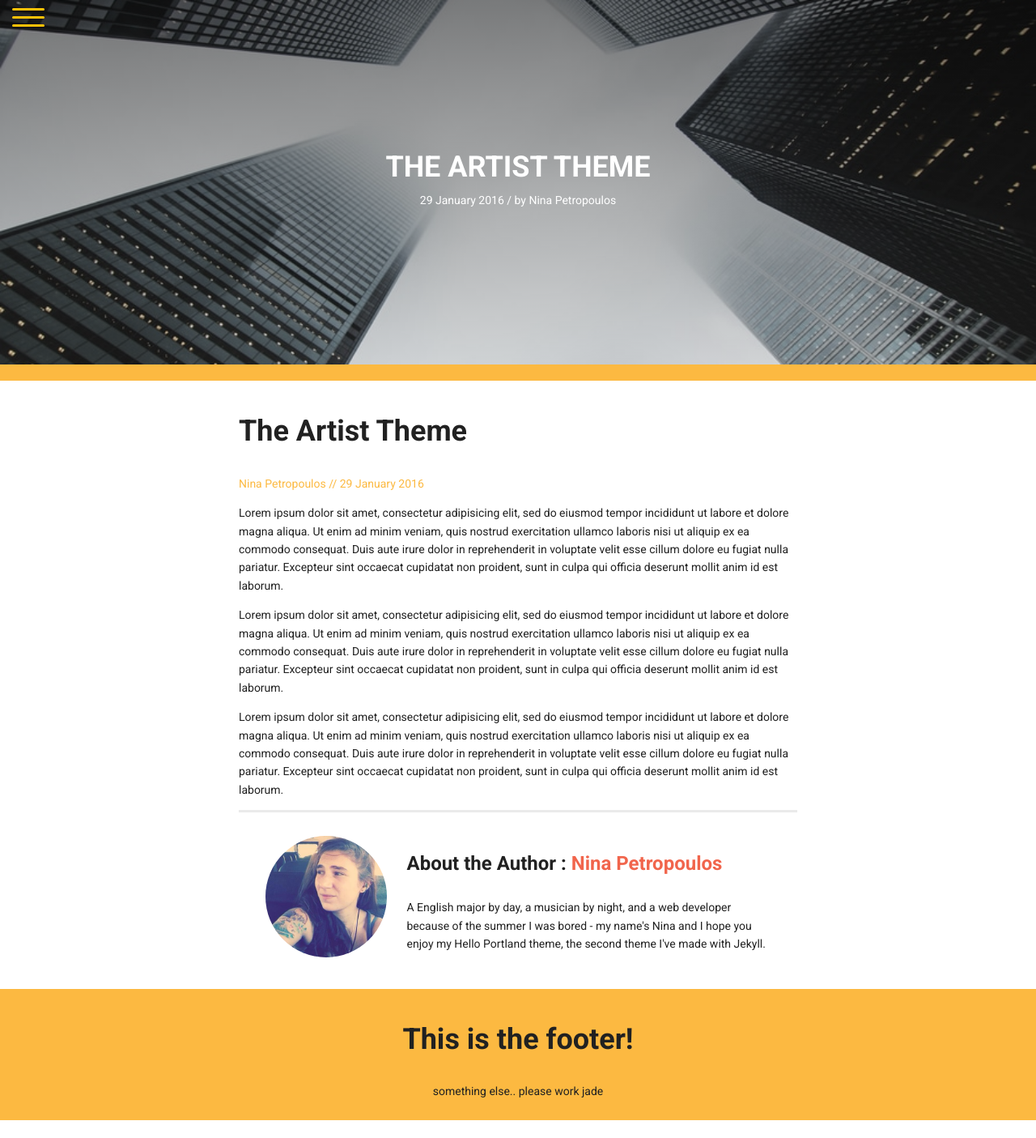
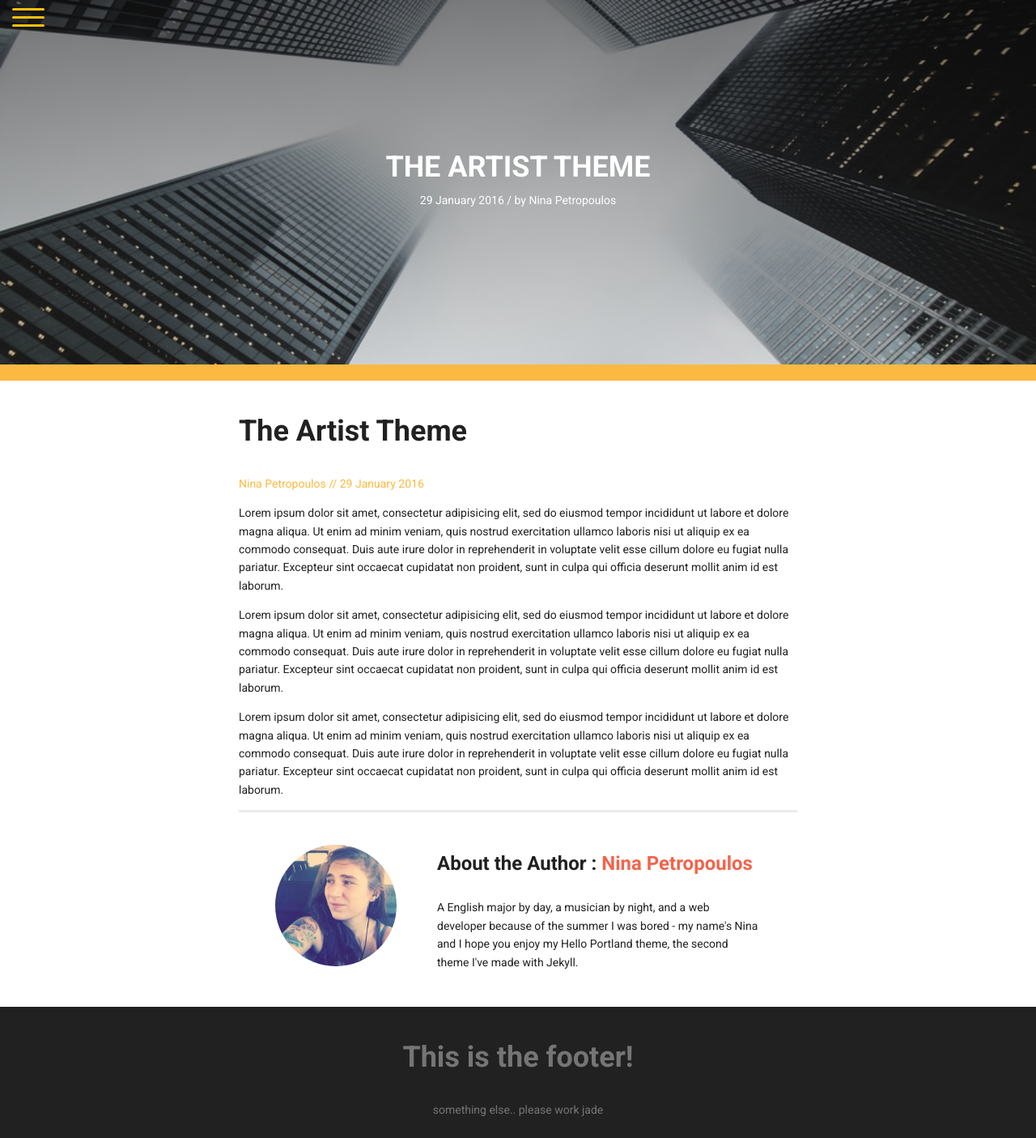
Before and after one commit to ninapetrop/Artist-Theme, a Jekyll site: the page built from _posts/2016-01-29-the-artist-theme.markdown, in a window 1280 px wide. Shown: the whole page at 81% size. Built offline with Jekyll 4.4.1, drawn with Linux system fonts in a browser that asks for light colours; nearby versions of some CDN libraries; Markdown is read by kramdown in place of the engine named in the settings; before the commit the page ends 1383 px from its top, so only the background shows below that.

Commit message:
created about page, minor style changes

```diff
--- /dev/null
+++ b/_includes/about.html
@@ -0,0 +1 @@
+<div class="flexbox wrap"><div class="post-wrap"><h1>About</h1><p> Lorem ipsum dolor sit amet, consectetur adipisicing elit. Omnis est quasi, inventore autem eveniet, dolorum animi voluptatibus vitae accusantium soluta, in doloremque, ipsam perspiciatis officia excepturi odio esse cumque adipisci.</p></div></div>
--- a/_includes/nav.html
+++ b/_includes/nav.html
@@ -1 +1 @@
-<div id="menu" class="slideout-menu slideout-closed"><div class="flexbox"><nav><h2>Menu</h2><a href="#">About</a><a href="#">Contact</a><a href="#">Archives</a></nav><div class="details"><b>Portland Theme</b><p>A Jekyll Theme</p><p class="small"> A theme for artists, creatives, ponderers and anyone else looking for a clean, responsive, and modern Jekyll theme.</p></div></div></div>
+<div id="menu" class="slideout-menu slideout-closed"><div class="flexbox"><nav><h2>Menu</h2><a href="{{ site.url }}">Home</a><a href="{{ site.url }}/about.html">About</a><a href="#">Contact</a><a href="#">Archives</a></nav><div class="details"><b>Portland Theme</b><p>A Jekyll Theme</p><p class="small"> A theme for artists, creatives, ponderers and anyone else looking for a clean, responsive, and modern Jekyll theme.</p></div></div></div>
--- /dev/null
+++ b/_jadefiles/about.jade
@@ -0,0 +1,5 @@
+
+.flexbox.wrap
+  .post-wrap
+    h1 About
+    p  Lorem ipsum dolor sit amet, consectetur adipisicing elit. Omnis est quasi, inventore autem eveniet, dolorum animi voluptatibus vitae accusantium soluta, in doloremque, ipsam perspiciatis officia excepturi odio esse cumque adipisci.
--- a/_jadefiles/nav.jade
+++ b/_jadefiles/nav.jade
@@ -2,7 +2,8 @@
   .flexbox
     nav
       h2 Menu
-      a(href='#') About
+      a(href='{{ site.url }}') Home
+      a(href='{{ site.url }}/about.html') About
       a(href='#') Contact
       a(href='#') Archives
 
--- a/_layouts/default.html
+++ b/_layouts/default.html
@@ -16,7 +16,9 @@
 
     <main id="panel">
       <button class='toggle-button'><span class='bar'></span><span class='bar'></span><span class='bar'></span></button>
-      {{ content }}
+      <div class='content-wrap'>
+        {{ content }}
+      </div>
     </main>
 
 
--- a/assets/css/2-modules/nav.sass
+++ b/assets/css/2-modules/nav.sass
@@ -51,6 +51,7 @@ main
     cursor: pointer
     background: none
     border: none
+
     .bar
       display: block
       position: absolute
--- a/assets/css/3-sections/footer.sass
+++ b/assets/css/3-sections/footer.sass
@@ -1,2 +1,4 @@
 footer
-  background: $primary
+  background: #212121
+  color: #757575
+  text-align: left
--- a/assets/css/4-layouts/post.sass
+++ b/assets/css/4-layouts/post.sass
@@ -10,6 +10,8 @@
     color: $primary
     font-weight: 700
     text-align: left
+    @media (max-width: 910px)
+      margin-left: 70px
 .banner
   height: 300px
   @media (min-width: 786px)
@@ -22,6 +24,7 @@
 .authorBlock.flexbox-contain
   width: 100%
   padding: 20px
+  flex-direction: row
   justify-content: space-around
   align-items: center
   border-top: solid 3px #eaeaea
@@ -30,6 +33,6 @@
     height: 150px
     border-radius: 50%
   .authorBio
-    width: 450px
+    max-width: 400px
 .hidden
   display: none
--- a/assets/css/main.css
+++ b/assets/css/main.css
@@ -535,7 +535,9 @@ main .toggle-button {
               transform: rotate(-135deg); }
 
 footer {
-  background: #FCB941; }
+  background: #212121;
+  color: #757575;
+  text-align: left; }
 
 .xs-12, .sm-6, .sm-4, .sm-8, .xs-6 {
   margin: 0;
@@ -653,6 +655,9 @@ footer {
     color: #FCB941;
     font-weight: 700;
     text-align: left; }
+    @media (max-width: 910px) {
+      .topBar p {
+        margin-left: 70px; } }
 
 .banner {
   height: 300px; }
@@ -668,6 +673,9 @@ footer {
 .authorBlock.flexbox-contain {
   width: 100%;
   padding: 20px;
+  -webkit-flex-direction: row;
+      -ms-flex-direction: row;
+          flex-direction: row;
   -webkit-justify-content: space-around;
       -ms-flex-pack: distribute;
           justify-content: space-around;
@@ -680,7 +688,7 @@ footer {
     height: 150px;
     border-radius: 50%; }
   .authorBlock.flexbox-contain .authorBio {
-    width: 450px; }
+    max-width: 400px; }
 
 .hidden {
   display: none; }
--- a/assets/js/function.js
+++ b/assets/js/function.js
@@ -18,4 +18,6 @@ $(document).ready(function() {
     $('main').toggleClass('pushLeft');
     $('.bar').toggleClass('open');
   });
+
+  // if menu is open, on '.main' click, close menu
 });
```
Also changed, not shown: about.html (added, +10 -0 lines), 7 other files.
